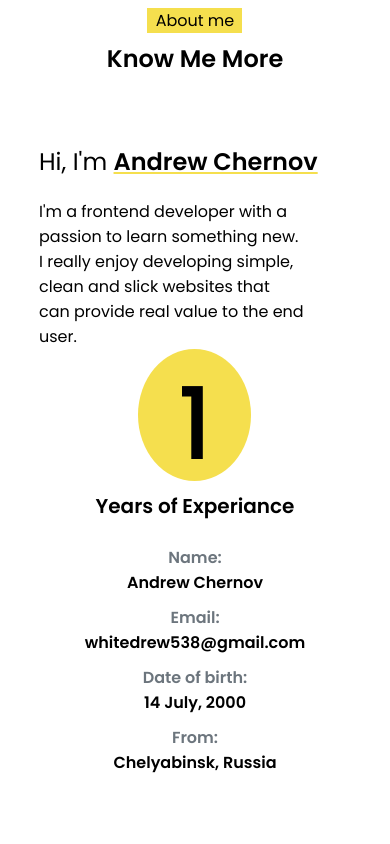
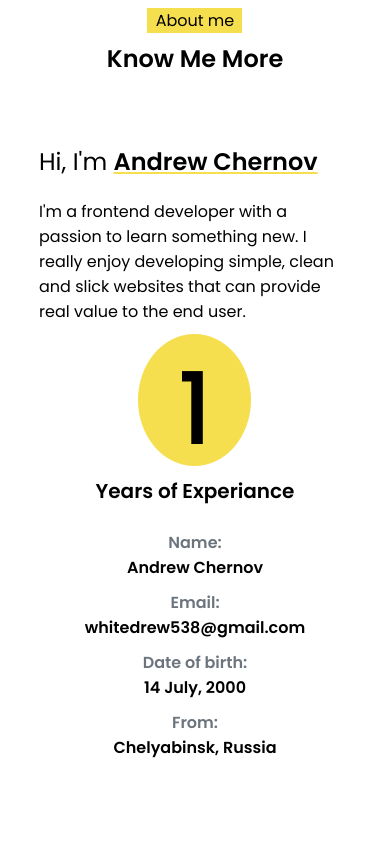
Before and after one commit to AndrewChernoff/portfolio, a React (Create React App) app: page / in a window 390 px wide. Shown: the part 940-1784 px from the top of the page. Built offline with nearby package versions, Linux system fonts and the light colour scheme.

Commit message:
improved flex position in contacts and about me block

```diff
--- a/src/components/AboutMe/AboutMe.module.scss
+++ b/src/components/AboutMe/AboutMe.module.scss
@@ -3,6 +3,7 @@
     &__wrapper {
         display: flex;
         justify-content: space-between;
+        gap: 10px;
 
         @media screen and (max-width: 600px) {
             flex-wrap: wrap;
@@ -23,6 +24,9 @@
     }
     &_descr {
         width: 85%;
+        @media screen and (max-width: 600px) {
+            width: 100%;
+        }
     }
 
 }
--- a/src/components/Contact/ContactForm/ContactForm.module.scss
+++ b/src/components/Contact/ContactForm/ContactForm.module.scss
@@ -49,5 +49,9 @@
     &:hover {
       background: rgb(49, 49, 49);
     }
+    @media screen and (max-width: 750px) {
+      display: block;
+      margin: 0 auto;
+    }
 }
 }
```
